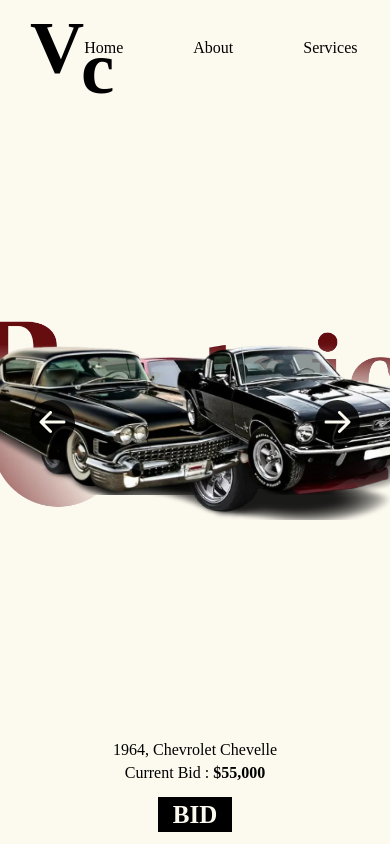
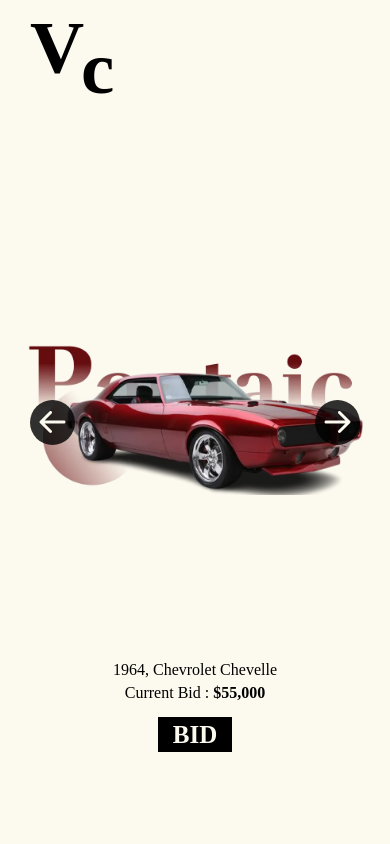
Before and after one commit to Sushants-Git/Vintage-Car-SlideShow, a React (Vite) app: page / in a window 390 px wide. Built offline with nearby package versions, Linux system fonts and the light colour scheme; a web font is replaced by a local one.

Commit message:
Making the design responsive

```diff
--- a/src/App.css
+++ b/src/App.css
@@ -138,3 +138,27 @@ footer .bid{
   font-weight: bolder;
   line-height: 1;
 }
+
+
+@media (max-width: 450px){
+  .left-car{
+    display: none;
+  }
+  .right-car{
+    display: none;
+  }
+  .image-wrapper img {
+    height: 150px;
+  }
+
+  .nav-bar{
+    display: none;
+  }
+
+  footer{
+    position: fixed;
+    text-align: center;
+    bottom: 80px;
+    width: 100%;
+  }
+}
```
